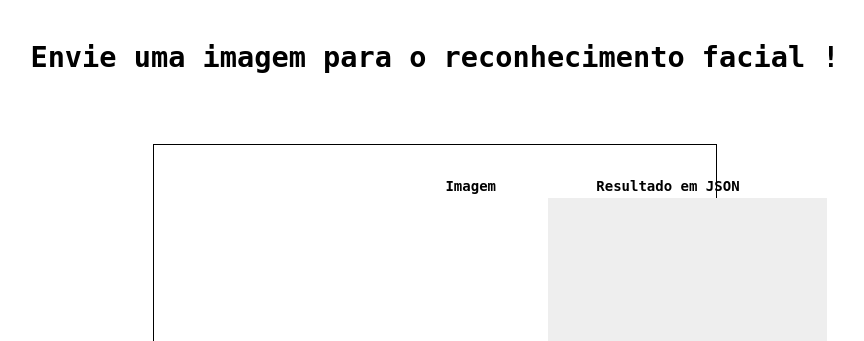
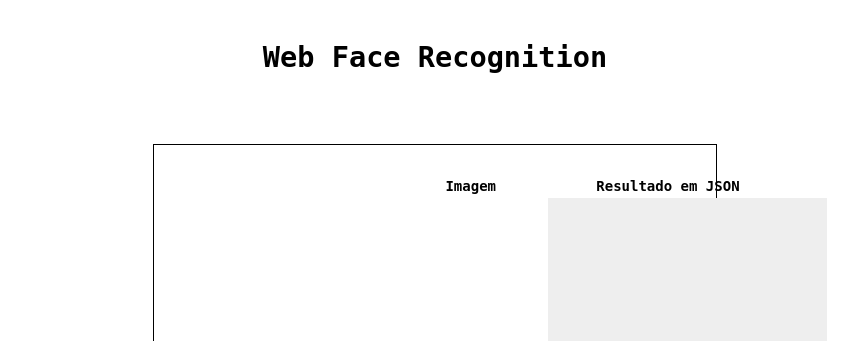
Before and after one commit to pedrohenriquebr/web-face-recognition, a Flask app: page / in a window 1280 px wide. Shown: the top 341 px of the page, without its empty margins (205-1069 px from the left). Run offline with Flask 2, Linux system fonts and the light colour scheme.

Commit message:
atualiza index.html

```diff
--- a/src/templates/index.html
+++ b/src/templates/index.html
@@ -3,9 +3,9 @@
 <link rel="stylesheet" href="{{url_for('static',filename='pretty_print.css')}}">
 <link rel="stylesheet" href="{{url_for('static',filename='index.css')}}">
 <script type="text/javascript" src="{{url_for('static',filename='index.js')}}"></script>
-<title>Servidor de reconhecimento facial !</title>
+<title>Serviço de reconhecimento facial</title>
 <center>
-<h1 id="bemvindo" >Envie uma imagem para o reconhecimento facial !</h1>
+<h1 id="bemvindo" >Web Face Recognition</h1>
 </center>
 
 <div id="container">
```
